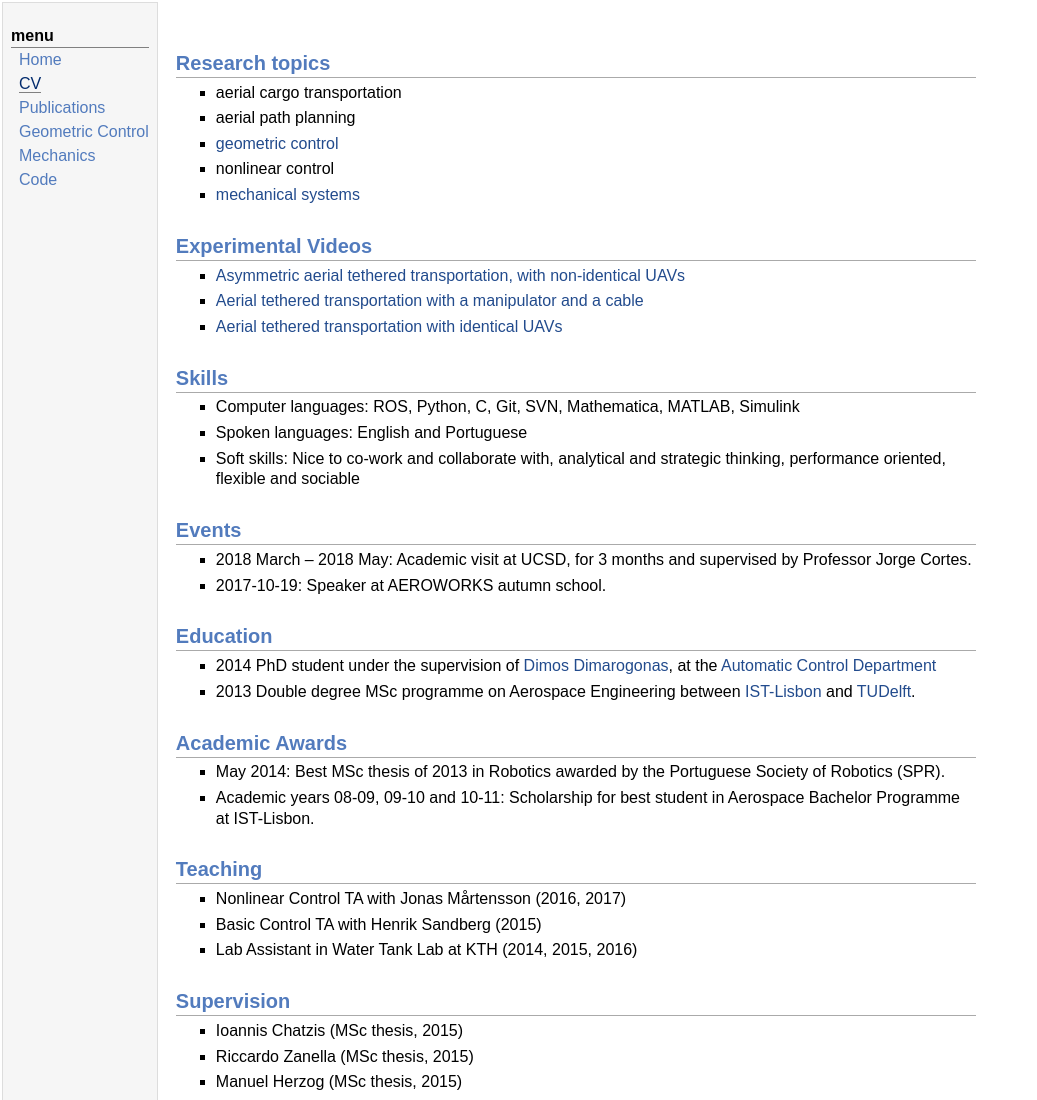
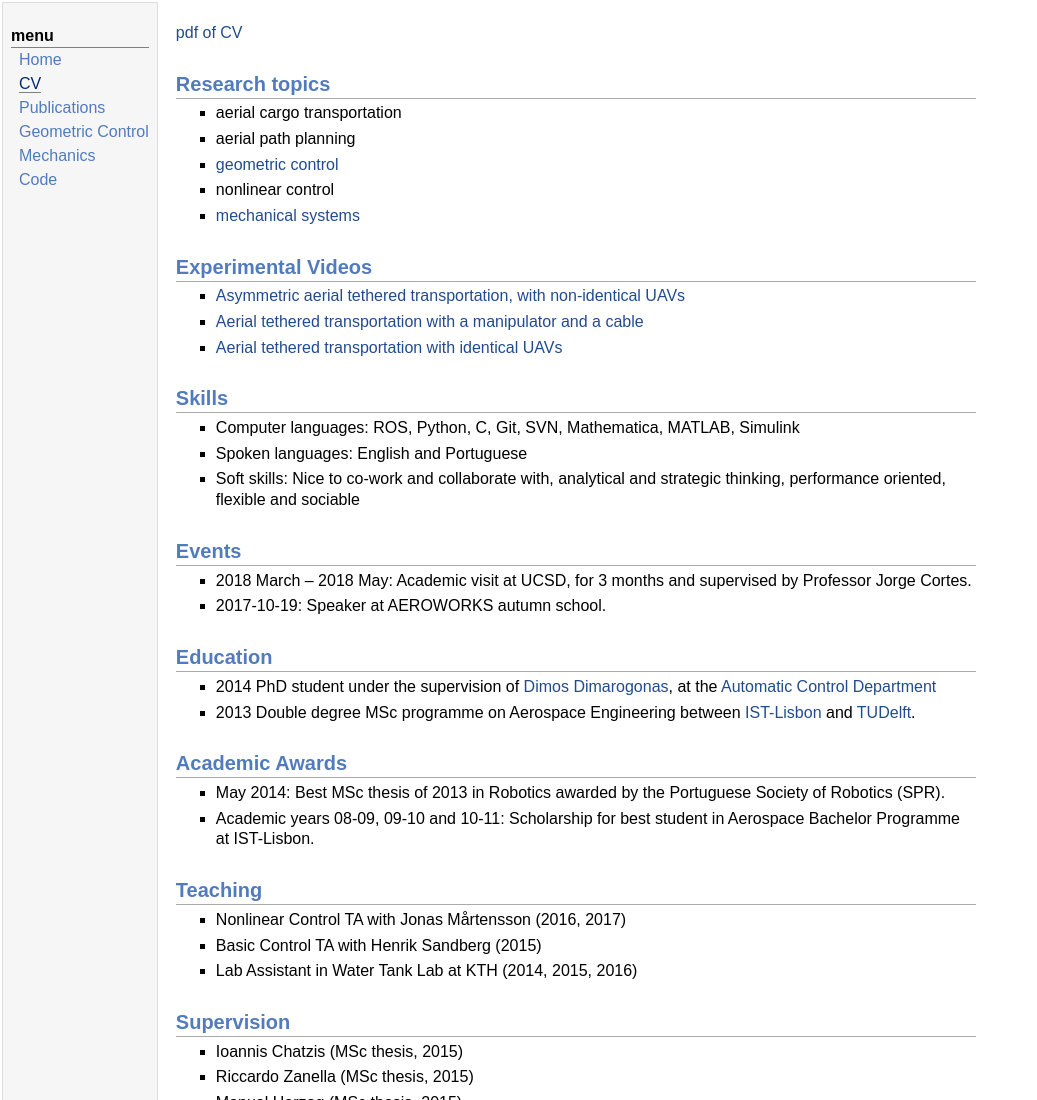
Before and after one commit to potaopereira/potaopereira.github.io, a plain HTML site: page cv.html in a window 1280 px wide. Shown: the top 1100 px of the page, without its empty margins (0-1037 px from the left). Drawn offline with nearby package versions, Linux system fonts and the light colour scheme; some packages are replaced by stand-ins of ours.

Commit message:
add link to pdf of cv

```diff
--- a/cv.html
+++ b/cv.html
@@ -30,6 +30,8 @@ MathJax.Hub.Config({
 </td>
 <td id="layout-content">
 <p><br />
+
+<a href="./documents_public/cv" target=&ldquo;blank&rdquo;>pdf of CV</a>
 
 </p>
 <h2>Research topics
```
Also changed, not shown: 1 other file.
